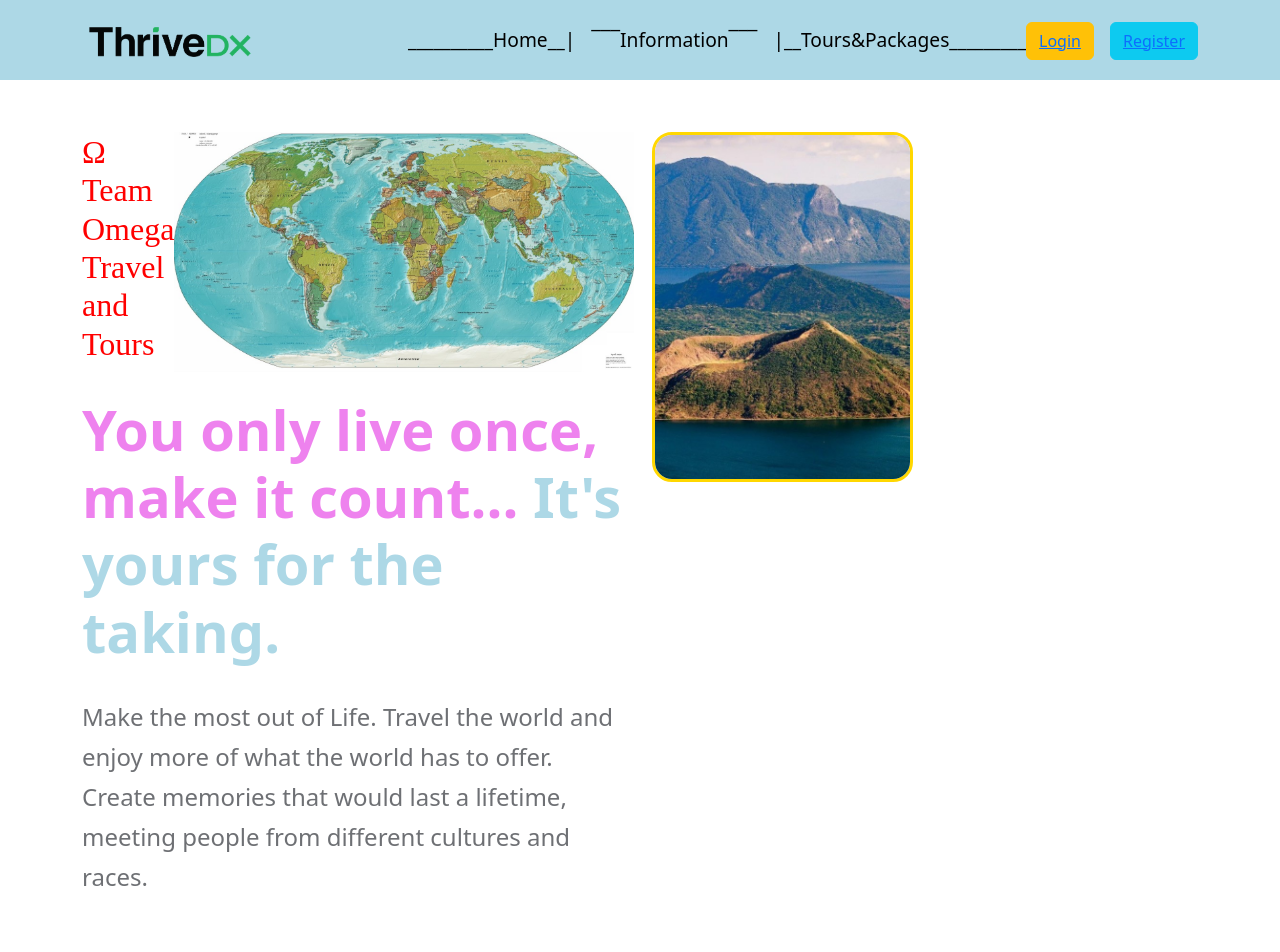
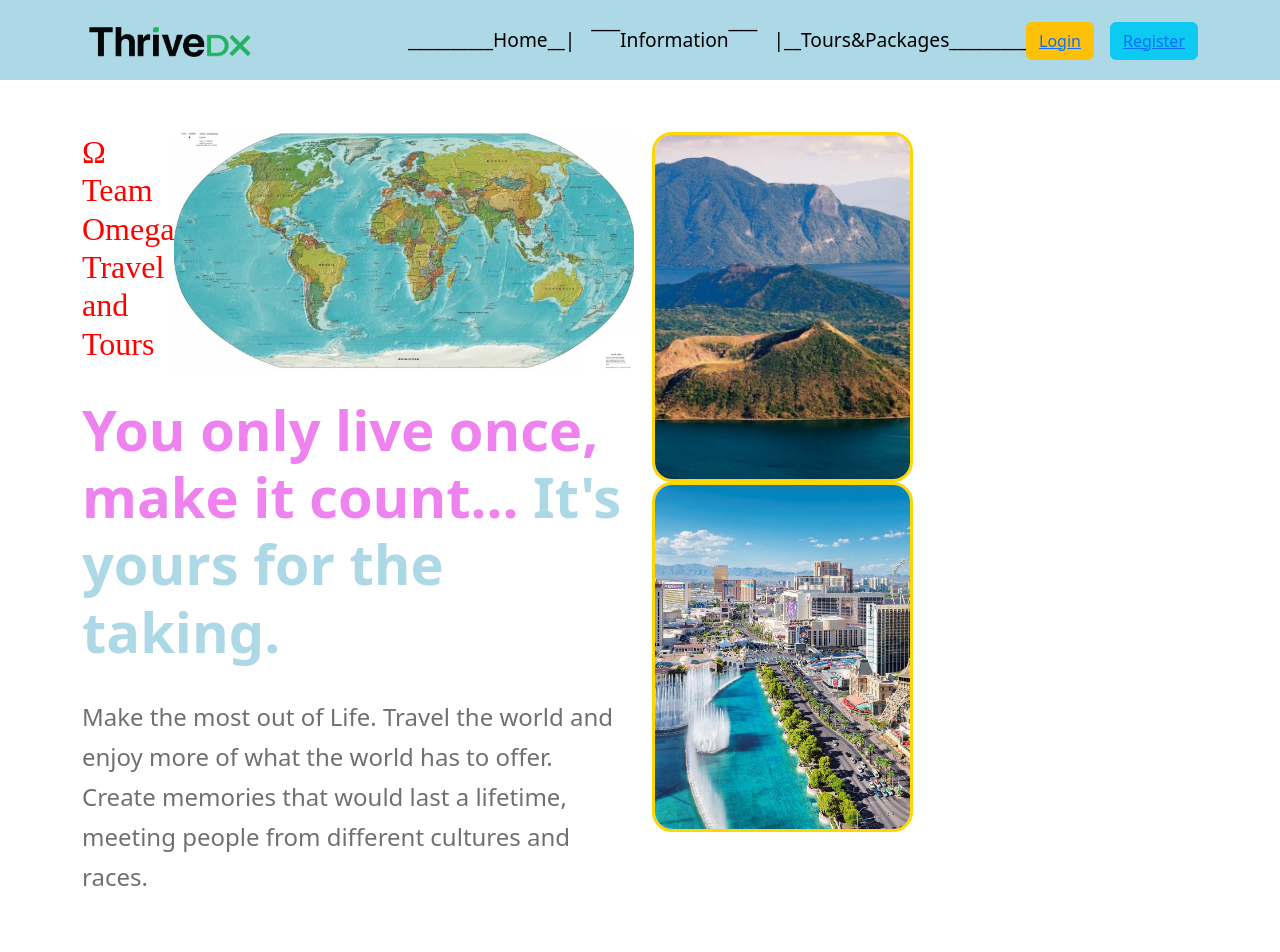
Before and after one commit to Dyamez/Travel_App, a React (Create React App) app in the folder frontend/: page /home in a window 1280 px wide. Shown: the top 952 px of the page. Built offline with nearby package versions, Linux system fonts and the light colour scheme; a web font is replaced by a local one.

Commit message:
Update Home.jsx

```diff
--- a/frontend/src/tabs/Home.jsx
+++ b/frontend/src/tabs/Home.jsx
@@ -41,7 +41,11 @@ export default function Home() {
               <div className="texted_imgBox gap-5">
                 <img src={taalImg} alt="taal volcano" />
               </div>
-
+              <Col lg="20">
+                <div className="texted_imgBox gap-5">
+                  <img src={vegasImg} alt="vegas over strip" />
+                </div>
+              </Col>
             </Col>
           </Row>
         </Container>
```
